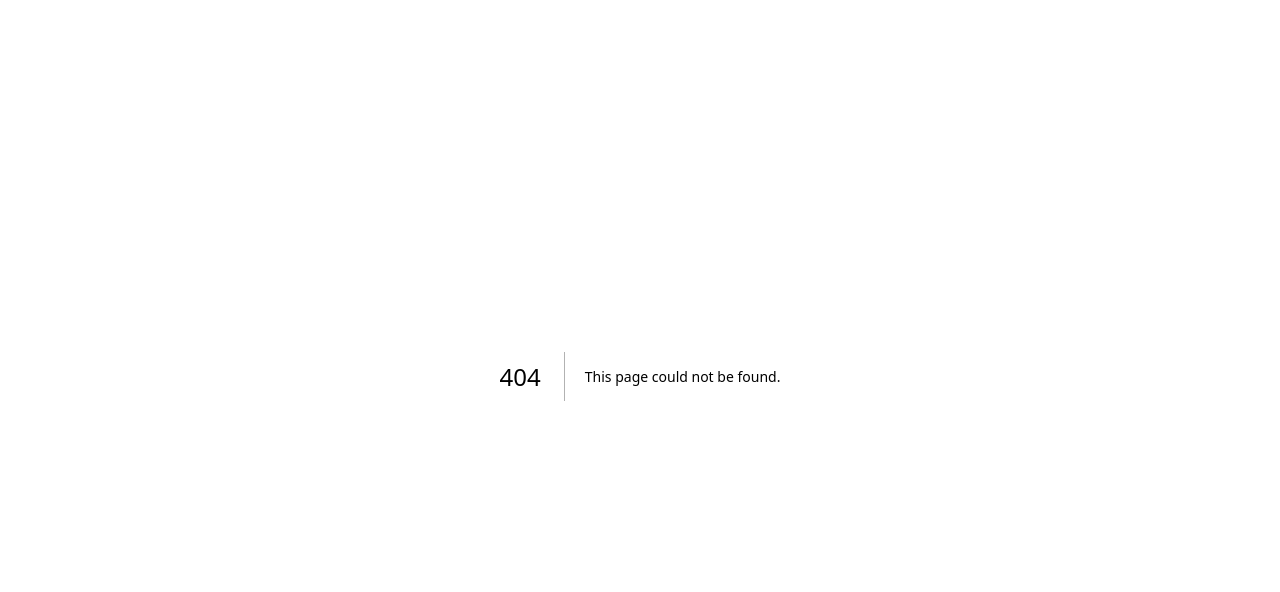
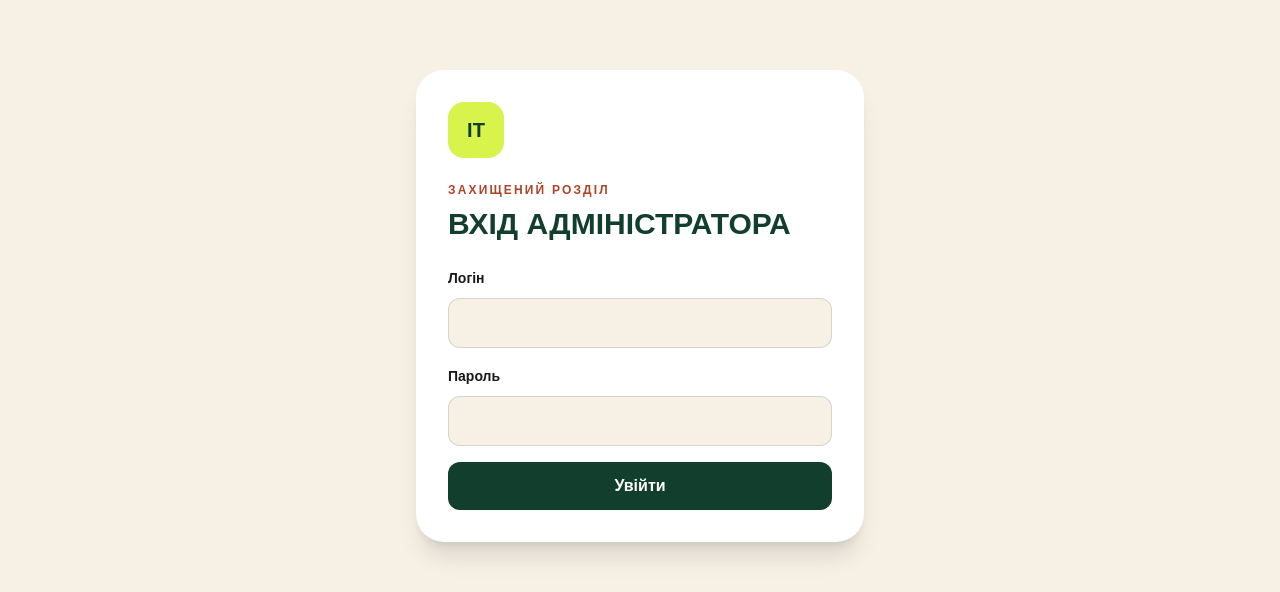
Before and after one commit to yellowblue9912-cell/irpin-tennis-next, a Next.js app: page /admin-login in a window 1280 px wide. Before the commit this address had no page. Shown: the part 162-754 px from the top of the page. Built offline with nearby package versions, Linux system fonts and the light colour scheme; no server answers.

Commit message:
Protect admin area with password session

```diff
--- /dev/null
+++ b/app/admin-login/page.tsx
@@ -0,0 +1,67 @@
+import { redirect } from "next/navigation";
+import { isAdminAuthenticated } from "../../lib/adminAuth";
+
+type AdminLoginPageProps = {
+  searchParams: Promise<{ error?: string }>;
+};
+
+export default async function AdminLoginPage({
+  searchParams,
+}: AdminLoginPageProps) {
+  if (await isAdminAuthenticated()) redirect("/admin");
+
+  const { error } = await searchParams;
+
+  return (
+    <main className="flex min-h-[calc(100vh-140px)] items-center justify-center bg-[#f6f0e5] px-4 py-10">
+      <section className="w-full max-w-md rounded-[28px] bg-white p-6 shadow-xl sm:p-8">
+        <div className="flex h-14 w-14 items-center justify-center rounded-2xl bg-[#d7f34c] text-xl font-black text-[#123f2d]">
+          IT
+        </div>
+        <p className="mt-6 text-xs font-black uppercase tracking-[0.18em] text-[#ad4529]">
+          Захищений розділ
+        </p>
+        <h1 className="mt-2 text-3xl font-black uppercase text-[#123f2d]">
+          Вхід адміністратора
+        </h1>
+
+        {error && (
+          <p className="mt-4 rounded-xl bg-red-50 px-4 py-3 text-sm font-bold text-red-700">
+            Неправильний логін або пароль.
+          </p>
+        )}
+
+        <form action="/api/admin/login" method="post" className="mt-6 space-y-4">
+          <div>
+            <label htmlFor="username" className="text-sm font-black">
+              Логін
+            </label>
+            <input
+              id="username"
+              name="username"
+              autoComplete="username"
+              required
+              className="mt-2 w-full rounded-xl border border-[#123f2d]/15 bg-[#f6f0e5] px-4 py-3 outline-none focus:border-[#123f2d]"
+            />
+          </div>
+          <div>
+            <label htmlFor="password" className="text-sm font-black">
+              Пароль
+            </label>
+            <input
+              id="password"
+              name="password"
+              type="password"
+              autoComplete="current-password"
+              required
+              className="mt-2 w-full rounded-xl border border-[#123f2d]/15 bg-[#f6f0e5] px-4 py-3 outline-none focus:border-[#123f2d]"
+            />
+          </div>
+          <button className="w-full rounded-xl bg-[#123f2d] px-5 py-3 font-black text-white transition hover:bg-[#1b5a41]">
+            Увійти
+          </button>
+        </form>
+      </section>
+    </main>
+  );
+}
--- a/app/admin/layout.tsx
+++ b/app/admin/layout.tsx
@@ -1,13 +1,19 @@
 import type { ReactNode } from "react";
+import { redirect } from "next/navigation";
 import AdminSidebar from "@/components/AdminSidebar";
+import { isAdminAuthenticated } from "@/lib/adminAuth";
 
 type AdminLayoutProps = {
   children: ReactNode;
 };
 
-export default function AdminLayout({
+export default async function AdminLayout({
   children,
 }: AdminLayoutProps) {
+  if (!(await isAdminAuthenticated())) {
+    redirect("/admin-login");
+  }
+
   return (
     <div className="min-h-screen bg-[#f6f0e5] text-[#123f2d]">
       <AdminSidebar />
--- /dev/null
+++ b/app/api/admin/login/route.ts
@@ -0,0 +1,27 @@
+import { NextResponse } from "next/server";
+import {
+  ADMIN_COOKIE_NAME,
+  createAdminSessionToken,
+  validateAdminCredentials,
+} from "../../../../lib/adminAuth";
+
+export async function POST(request: Request) {
+  const formData = await request.formData();
+  const username = String(formData.get("username") ?? "");
+  const password = String(formData.get("password") ?? "");
+
+  if (!validateAdminCredentials(username, password)) {
+    return NextResponse.redirect(new URL("/admin-login?error=1", request.url));
+  }
+
+  const response = NextResponse.redirect(new URL("/admin", request.url));
+  response.cookies.set(ADMIN_COOKIE_NAME, createAdminSessionToken(), {
+    httpOnly: true,
+    secure: process.env.NODE_ENV === "production",
+    sameSite: "lax",
+    path: "/",
+    maxAge: 60 * 60 * 12,
+  });
+
+  return response;
+}
--- /dev/null
+++ b/app/api/admin/logout/route.ts
@@ -0,0 +1,15 @@
+import { NextResponse } from "next/server";
+import { ADMIN_COOKIE_NAME } from "../../../../lib/adminAuth";
+
+export async function POST(request: Request) {
+  const response = NextResponse.redirect(new URL("/admin-login", request.url));
+  response.cookies.set(ADMIN_COOKIE_NAME, "", {
+    httpOnly: true,
+    secure: process.env.NODE_ENV === "production",
+    sameSite: "lax",
+    path: "/",
+    maxAge: 0,
+  });
+
+  return response;
+}
--- a/components/AdminSidebar.tsx
+++ b/components/AdminSidebar.tsx
@@ -70,6 +70,11 @@ export default function AdminSidebar() {
         </nav>
 
         <div className="mt-auto hidden pt-10 lg:block">
+          <form action="/api/admin/logout" method="post" className="mb-3">
+            <button className="w-full rounded-2xl border border-white/15 px-4 py-3 text-sm font-black text-white/70 transition hover:bg-white/10 hover:text-white">
+              Вийти з адмін-панелі
+            </button>
+          </form>
           <Link
             href="/"
             className="flex items-center justify-center rounded-2xl border border-white/15 px-4 py-3 text-sm font-black text-white/70 transition hover:bg-white/10 hover:text-white"
--- /dev/null
+++ b/lib/adminAuth.ts
@@ -0,0 +1,54 @@
+import { createHash, createHmac, timingSafeEqual } from "node:crypto";
+import { cookies } from "next/headers";
+
+export const ADMIN_COOKIE_NAME = "irpintennis_admin";
+
+function hash(value: string) {
+  return createHash("sha256").update(value).digest();
+}
+
+function safeEqual(left: string, right: string) {
+  return timingSafeEqual(hash(left), hash(right));
+}
+
+function getConfig() {
+  return {
+    username: process.env.ADMIN_USERNAME ?? "",
+    password: process.env.ADMIN_PASSWORD ?? "",
+    secret: process.env.ADMIN_SESSION_SECRET ?? "",
+  };
+}
+
+export function adminAuthConfigured() {
+  const config = getConfig();
+  return Boolean(config.username && config.password && config.secret);
+}
+
+export function validateAdminCredentials(username: string, password: string) {
+  const config = getConfig();
+
+  if (!adminAuthConfigured()) return false;
+
+  return (
+    safeEqual(username, config.username) &&
+    safeEqual(password, config.password)
+  );
+}
+
+export function createAdminSessionToken() {
+  const config = getConfig();
+  return createHmac("sha256", config.secret)
+    .update(`admin:${config.username}`)
+    .digest("hex");
+}
+
+export async function isAdminAuthenticated() {
+  if (!adminAuthConfigured()) return false;
+
+  const cookieStore = await cookies();
+  const actualToken = cookieStore.get(ADMIN_COOKIE_NAME)?.value;
+
+  if (!actualToken) return false;
+
+  return safeEqual(actualToken, createAdminSessionToken());
+}
```
